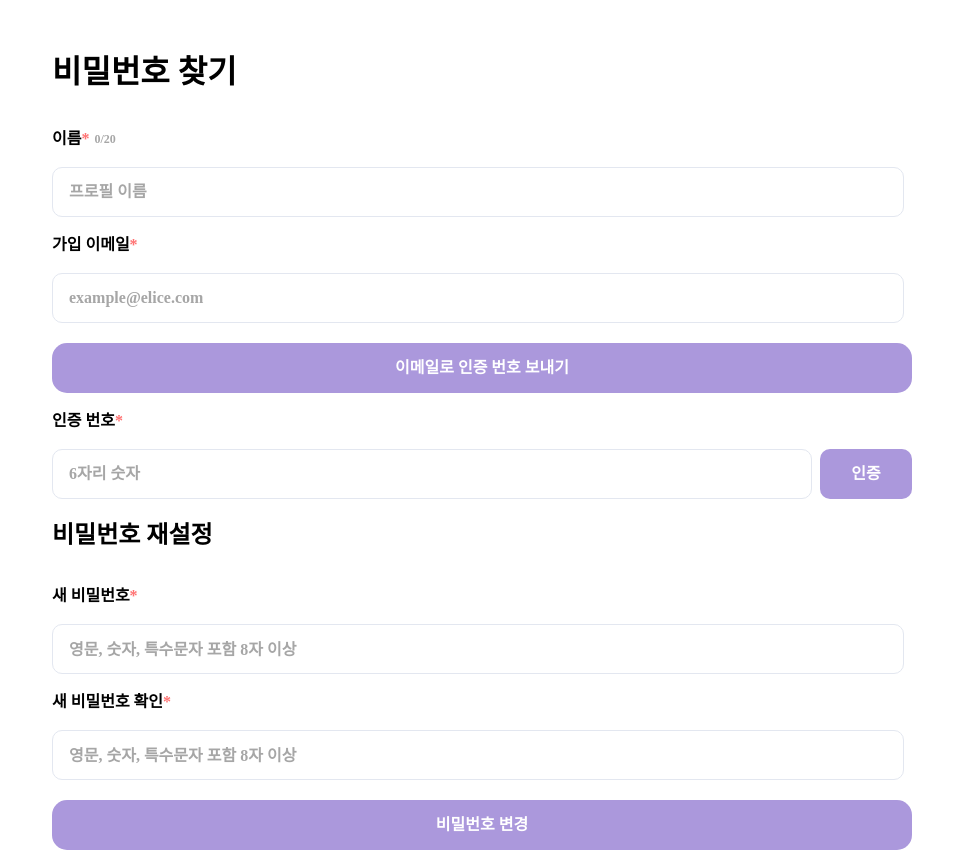
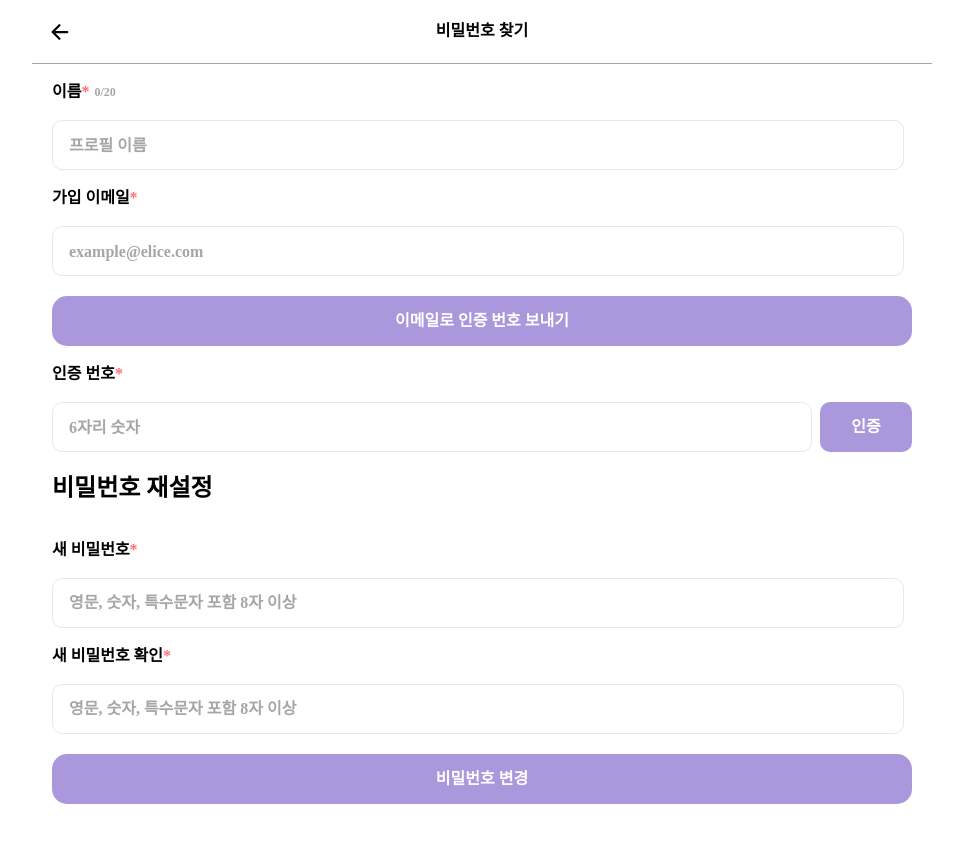
Before and after one commit to yunjichoi9151/White_Rabbit, a React app: page /findpw in a window 1280 px wide. Shown: the whole page, without its empty margins (158-1121 px from the left). After the commit the page ends 804 px from the top, so only its background shows below. Built offline with nearby package versions, Linux system fonts and the light colour scheme.

Commit message:
🎨 Design: UI 수정

```diff
--- a/src/components/common/CheckBox/index.jsx
+++ b/src/components/common/CheckBox/index.jsx
@@ -31,7 +31,7 @@ function CheckBox({
           text={text}
           style={{
             color: textColor,
-            font: CS.font.labelSmall,
+            font: CS.font.labelMedium,
           }}
         />
       ) : (
--- a/src/components/common/CheckBox/style.jsx
+++ b/src/components/common/CheckBox/style.jsx
@@ -7,7 +7,6 @@ export const Container = styled.div`
   align-items: center;
   margin-left: 20px;
   margin-right: 20px;
-  margin-bottom: 8px;
 `;
 
 export const StyledInput = styled.input`
--- a/src/pages/FindPW/index.jsx
+++ b/src/pages/FindPW/index.jsx
@@ -4,8 +4,11 @@ import * as CS from '../../styles/CommonStyles';
 import InputBox from '../../components/common/InputBox';
 import BasicButton from '../../components/common/BasicButton';
 import BasicText from '../../components/common/BasicText';
+import { useNavigate } from 'react-router';
+import Header from '../../components/common/Header';
 
 function FindPW({ onClickButton }) {
+  const navigate = useNavigate();
   const [form, setForm] = useState({
     inputNameValue: '',
     inputIdValue: '',
@@ -21,11 +24,21 @@ function FindPW({ onClickButton }) {
   };
   return (
     <>
-      <S.Header></S.Header>
-      <BasicText
+      <S.Container>
+        <Header
+          typeLeft={'BACK'}
+          typeCenter={'TEXT'}
+          textCenter={'비밀번호 찾기'}
+          headerStyle={{
+            borderBottom: `1px solid ${CS.color.contentTertiary}`,
+            background: CS.color.white,
+          }}
+          leftOnClickEvent={() => navigate(-1)}
+        />
+        {/* <BasicText
           text="비밀번호 찾기"
           style={{ font: CS.font.headingXL, marginLeft: 20, marginBottom: 16 }}
-      />
+        /> */}
         <InputBox
           label="이름"
           subTextProps={{
@@ -137,6 +150,7 @@ function FindPW({ onClickButton }) {
             }}
           />
         </S.ButtonWrap>
+      </S.Container>
     </>
   );
 }
--- a/src/pages/FindPW/style.jsx
+++ b/src/pages/FindPW/style.jsx
@@ -1,7 +1,7 @@
 import styled from 'styled-components';
 
-export const Header = styled.div`
-  height: 50px;
+export const Container = styled.div`
+  padding-top: 64px;
 `;
 export const ButtonWrap = styled.div`
   display: flex;
--- a/src/pages/IntroLinkEdit/index.jsx
+++ b/src/pages/IntroLinkEdit/index.jsx
@@ -3,12 +3,14 @@ import * as S from './style';
 import * as CS from '../../styles/CommonStyles';
 import InputBox from '../../components/common/InputBox';
 import Header from '../../components/common/Header';
+import { useNavigate } from 'react-router';
 
 function LinkEdit() {
   const [form, setForm] = useState({
     inputLinkValue: '',
     inputTitleValue: '',
   });
+  const navigate = useNavigate();
 
   const onChange = (e) => {
     setForm((prev) => ({
@@ -28,6 +30,7 @@ function LinkEdit() {
         headerStyle={{
           borderBottom: `1px solid ${CS.color.contentTertiary}`,
         }}
+        leftOnClickEvent={() => navigate(-1)}
       />
 
       <InputBox
@@ -37,7 +40,7 @@ function LinkEdit() {
         }}
         inputProps={{
           value: form['inputLinkValue'],
-          handleOnChangeValue: onChange,
+          onChange: onChange,
           placeholder: 'https://',
           name: 'inputLinkValue',
         }}
@@ -51,7 +54,7 @@ function LinkEdit() {
         }}
         inputProps={{
           value: form['inputTitleValue'],
-          handleOnChangeValue: onChange,
+          onChange: onChange,
           placeholder: '',
           name: 'inputTitleValue',
         }}
--- a/src/pages/IntroNewLink/index.jsx
+++ b/src/pages/IntroNewLink/index.jsx
@@ -3,12 +3,14 @@ import * as S from './style';
 import * as CS from '../../styles/CommonStyles';
 import InputBox from '../../components/common/InputBox';
 import Header from '../../components/common/Header';
+import { useNavigate } from 'react-router';
 
 function NewLink() {
   const [form, setForm] = useState({
     inputLinkValue: '',
     inputTitleValue: '',
   });
+  const navigate = useNavigate();
 
   const onChange = (e) => {
     setForm((prev) => ({
@@ -28,6 +30,7 @@ function NewLink() {
         headerStyle={{
           borderBottom: `1px solid ${CS.color.contentTertiary}`,
         }}
+        leftOnClickEvent={() => navigate(-1)}
       />
       <InputBox
         label="링크 연결"
@@ -36,7 +39,7 @@ function NewLink() {
         }}
         inputProps={{
           value: form['inputLinkValue'],
-          handleOnChangeValue: onChange,
+          onChange: onChange,
           placeholder: 'https://',
           name: 'inputLinkValue',
         }}
@@ -50,7 +53,7 @@ function NewLink() {
         }}
         inputProps={{
           value: form['inputTitleValue'],
-          handleOnChangeValue: onChange,
+          onChange: onChange,
           placeholder: '',
           name: 'inputTitleValue',
         }}
--- a/src/pages/IntroNewSkill/index.jsx
+++ b/src/pages/IntroNewSkill/index.jsx
@@ -6,11 +6,13 @@ import Header from '../../components/common/Header';
 import BasicText from '../../components/common/BasicText';
 import BasicInput from '../../components/common/BasicInput';
 import SkillText from '../../components/common/SkillText';
+import { useNavigate } from 'react-router';
 
 function NewSkill({ inputProps }) {
   const [form, setForm] = useState({
     inputSkillValue: '',
   });
+  const navigate = useNavigate();
 
   const onChange = (e) => {
     setForm((prev) => ({
@@ -29,6 +31,7 @@ function NewSkill({ inputProps }) {
         headerStyle={{
           borderBottom: `1px solid ${CS.color.contentTertiary}`,
         }}
+        leftOnClickEvent={() => navigate(-1)}
       />
       <S.ChoiceSkill>
         <BasicText
```
Lines whose indentation alone changed are shown as unchanged.
